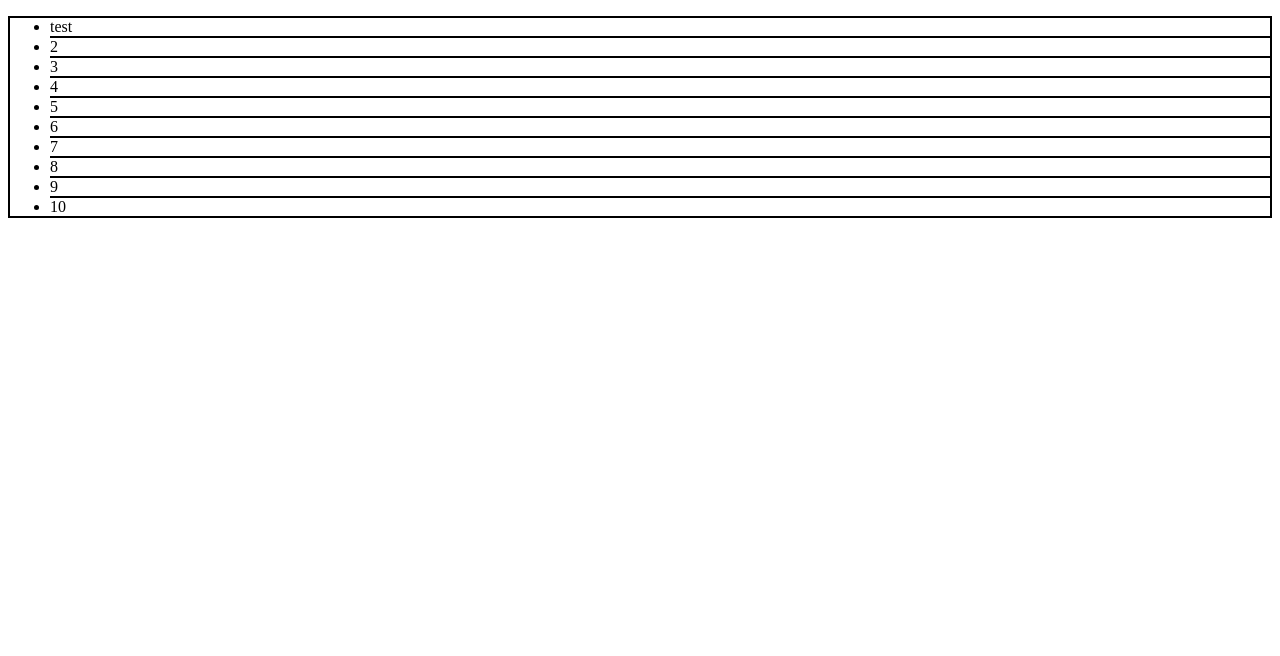
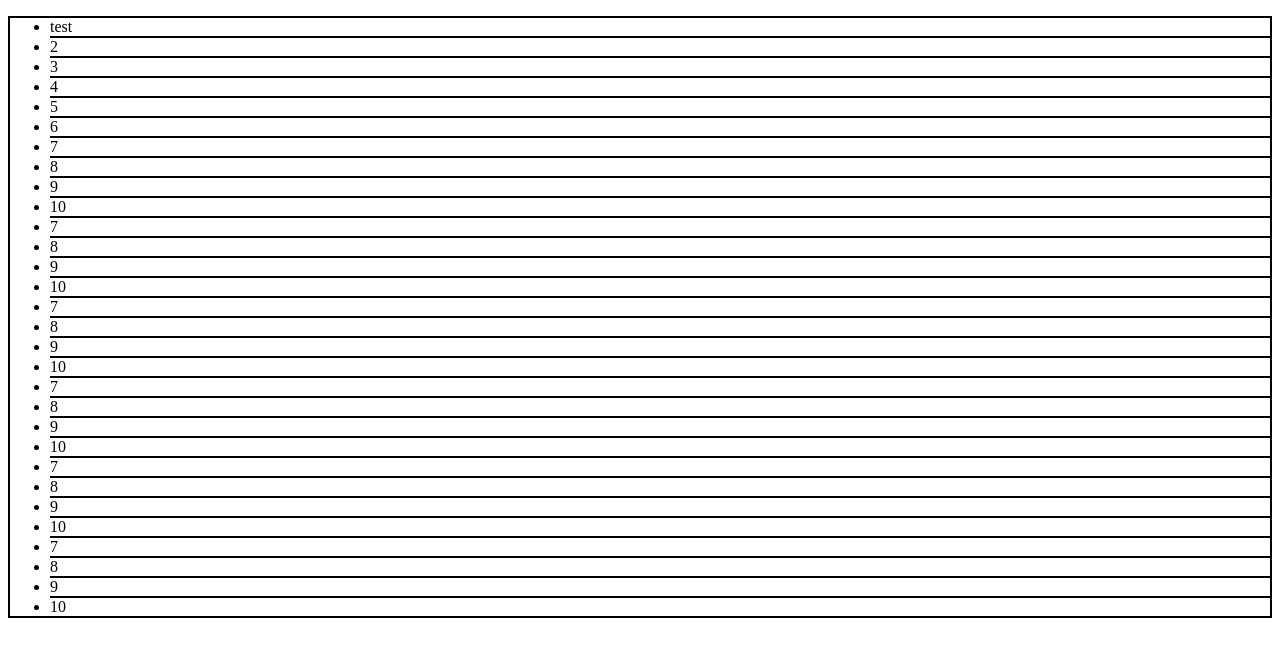
Before and after one commit to saeed0920/webpack, a plain HTML site: page index.html in a window 1280 px wide. Drawn offline with Linux system fonts and the light colour scheme.

Commit message:
latest update

```diff
--- a/index.html
+++ b/index.html
@@ -22,6 +22,26 @@
       <li>8</li>
       <li>9</li>
       <li>10</li>
+      <li>7</li>
+      <li>8</li>
+      <li>9</li>
+      <li>10</li>
+      <li>7</li>
+      <li>8</li>
+      <li>9</li>
+      <li>10</li>
+      <li>7</li>
+      <li>8</li>
+      <li>9</li>
+      <li>10</li>
+      <li>7</li>
+      <li>8</li>
+      <li>9</li>
+      <li>10</li>
+      <li>7</li>
+      <li>8</li>
+      <li>9</li>
+      <li>10</li>
     </ul>
   </body>
 </html>
```
